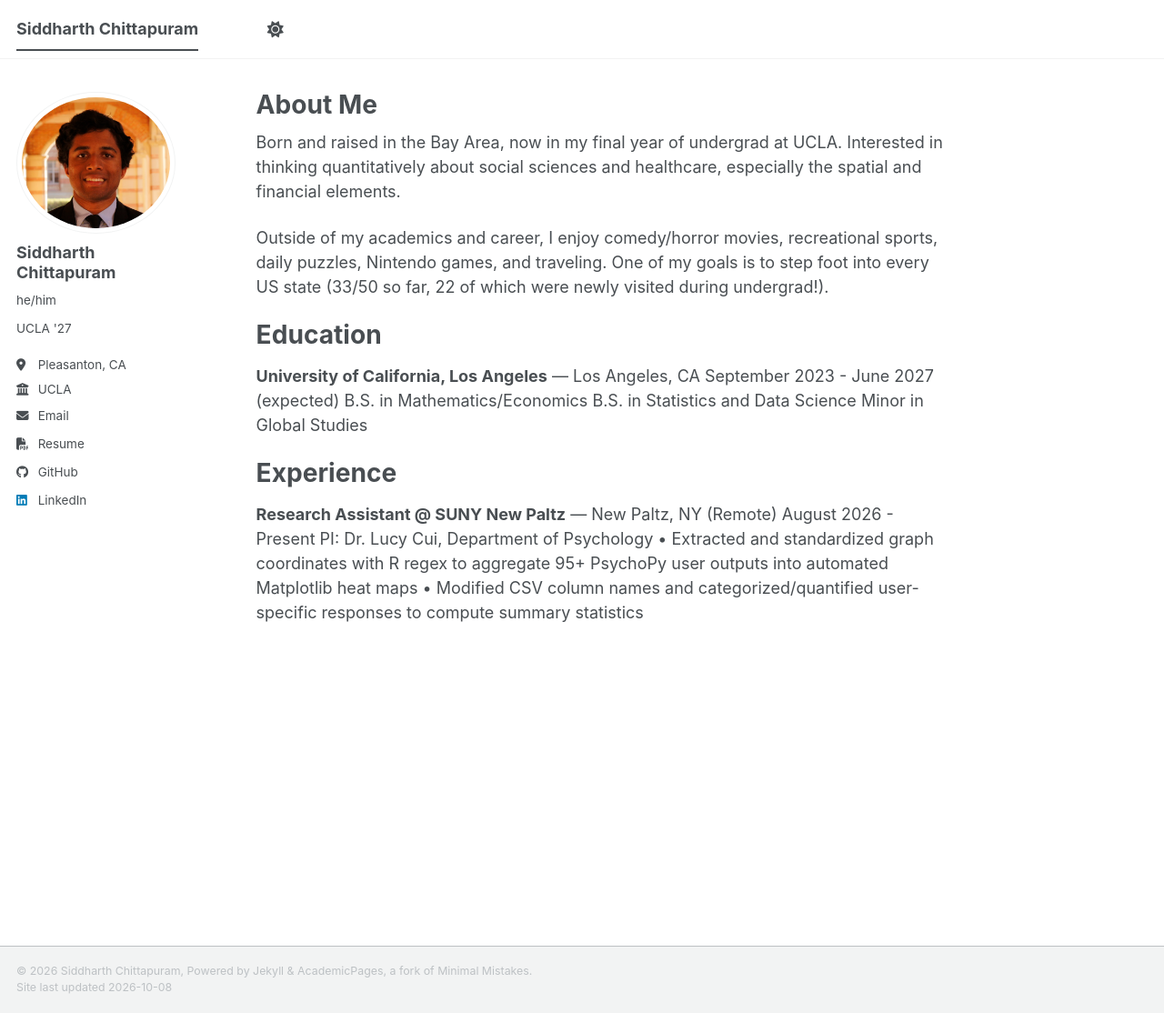
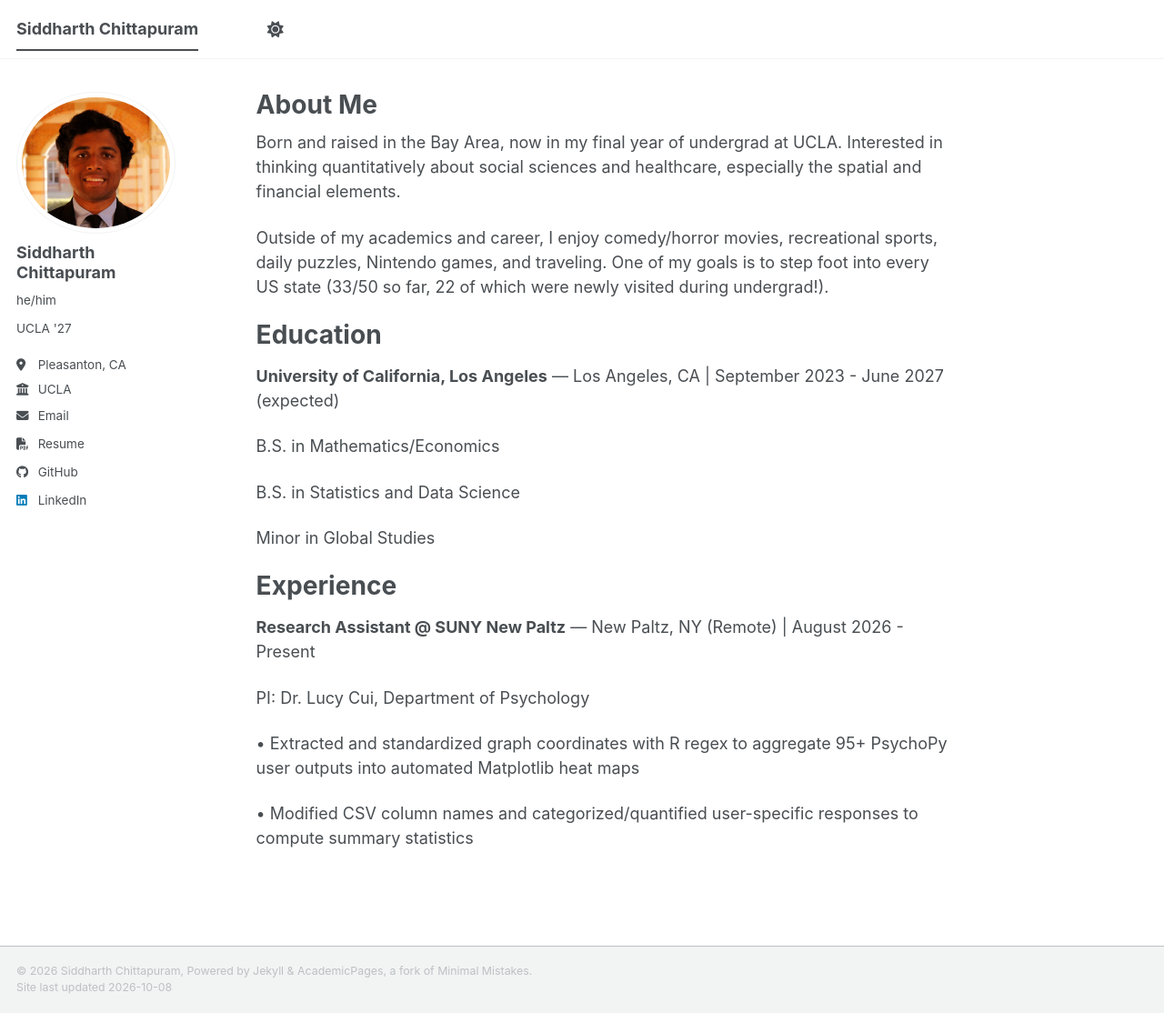
Before and after one commit to schittap/schittap.github.io, a Jekyll site: the page built from _pages/about.md, in a window 1280 px wide and 1114 px high. Shown: the whole window at 91% size. Built offline with Jekyll 4.4.1, drawn with Linux system fonts in a browser that asks for light colours; a style sheet for code colours, icons or effects is not loaded.

```diff
--- a/_pages/about.md
+++ b/_pages/about.md
@@ -13,18 +13,22 @@ Outside of my academics and career, I enjoy comedy/horror movies, recreational s
 
 Education
 ======
-__University of California, Los Angeles__ — Los Angeles, CA
-September 2023 - June 2027 (expected)
+__University of California, Los Angeles__ — Los Angeles, CA | September 2023 - June 2027 (expected)
+
 B.S. in Mathematics/Economics
+
 B.S. in Statistics and Data Science
+
 Minor in Global Studies
 
 
 Experience
 ======
-__Research Assistant @ SUNY New Paltz__ — New Paltz, NY (Remote)
-August 2026 - Present
+__Research Assistant @ SUNY New Paltz__ — New Paltz, NY (Remote) | August 2026 - Present
+
 PI: Dr. Lucy Cui, Department of Psychology
+
 • Extracted and standardized graph coordinates with R regex to aggregate 95+ PsychoPy user outputs into
 automated Matplotlib heat maps
+
 • Modified CSV column names and categorized/quantified user-specific responses to compute summary statistics
```
